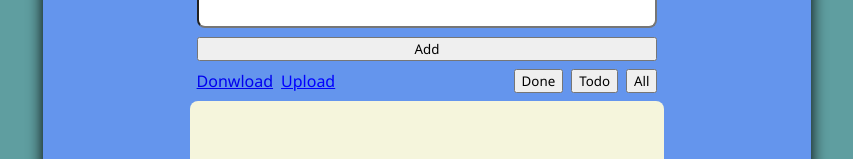
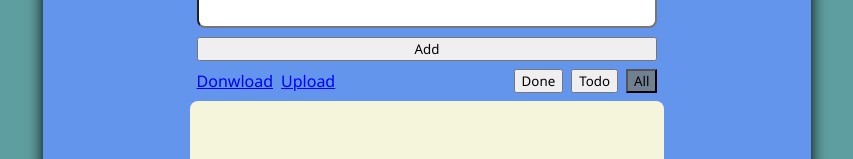
Before and after one commit to JoaoLuixz/task-app, a Vue app: page / in a window 1280 px wide. Shown: the part 184-343 px from the top of the page, without its empty margins (213-1066 px from the left). Built offline with nearby package versions, Linux system fonts and the light colour scheme; the HTML template or start-up script is replaced by a standard one.

Commit message:
feat: make explicit that a filter is selected

```diff
--- a/src/App.vue
+++ b/src/App.vue
@@ -147,13 +147,24 @@ watchEffect(async () => {
             />
           </div>
           <div class="filter-buttons-container">
-            <FilterButton @changeFilter="changeTaskListFilter" buttonFilter="done"
+            <FilterButton
+              @changeFilter="changeTaskListFilter"
+              buttonFilter="done"
+              :isActive="filteringTasksBy == 'done'"
               >Done</FilterButton
             >
-            <FilterButton @changeFilter="changeTaskListFilter" buttonFilter="notDone"
+            <FilterButton
+              @changeFilter="changeTaskListFilter"
+              buttonFilter="notDone"
+              :isActive="filteringTasksBy === 'notDone'"
               >Todo</FilterButton
             >
-            <FilterButton @changeFilter="changeTaskListFilter" buttonFilter="all">All</FilterButton>
+            <FilterButton
+              @changeFilter="changeTaskListFilter"
+              buttonFilter="all"
+              :isActive="filteringTasksBy === 'all'"
+              >All</FilterButton
+            >
           </div>
         </div>
         <div
--- a/src/components/FilterButton.vue
+++ b/src/components/FilterButton.vue
@@ -1,14 +1,20 @@
 <script setup lang="ts">
-import type { TaskFilter } from '@/types'
+import type { TaskFilter } from '@/types';
 
-const emit = defineEmits<{ changeFilter: [newFilter: TaskFilter] }>()
-const props = defineProps<{ buttonFilter: TaskFilter }>()
+const emit = defineEmits<{ changeFilter: [newFilter: TaskFilter] }>();
+const props = defineProps<{ buttonFilter: TaskFilter; isActive: boolean }>();
 
 function handleButtonClick() {
-  emit('changeFilter', props.buttonFilter)
+  emit('changeFilter', props.buttonFilter);
 }
 </script>
 
 <template>
-  <button v-on:click="handleButtonClick"><slot /></button>
+  <button v-on:click="handleButtonClick" :class="{ isButtonSelected: isActive }"><slot /></button>
 </template>
+
+<style scoped>
+.isButtonSelected {
+  background-color: slategray;
+}
+</style>
```
